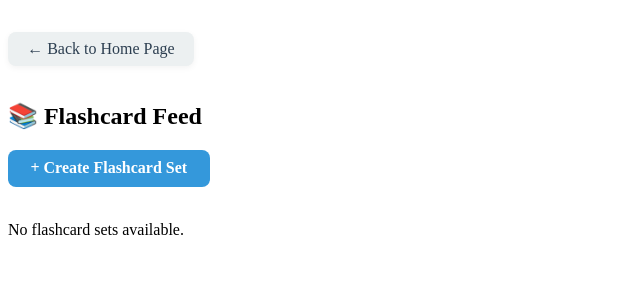
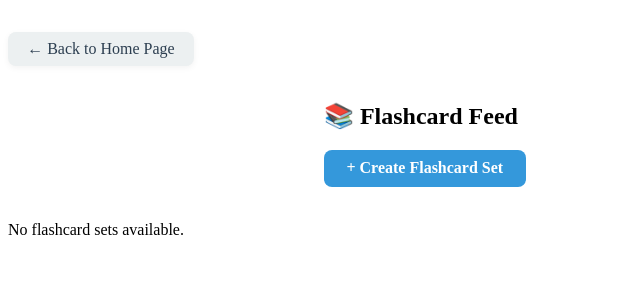
Before and after one commit to Isalifestyle/NOLIG, a Django app: template nolig/base/templates/base/flashcard_page.html in a window 1280 px wide. Shown: the part 74-374 px from the top of the page, without its empty margins (0-640 px from the left). Run offline with Django 5.2, Linux system fonts and the light colour scheme; the template is opened without the code that fills it, so the values that code supplies are empty.

Commit message:
Discussion Home View and Some Styling

```diff
--- a/nolig/base/templates/base/discussion_page.html
+++ b/nolig/base/templates/base/discussion_page.html
@@ -32,6 +32,11 @@
       .btn-create:hover {
         background-color: #2980b9;
       }
+
+    .discussion-card, .btn-create, h2 {
+        margin-left: 25%;
+        margin-right: 25%;
+    }
 </style>
 <div>
     <a href="{% url 'home' %}" class="btn-back">← Back to Home Page</a>
--- a/nolig/base/templates/base/flashcard_feed.html
+++ b/nolig/base/templates/base/flashcard_feed.html
@@ -7,12 +7,13 @@
     .flashcard-set {
         background-color: #e9f2fb;
         border-radius: var(--border-radius);
-        padding: 1rem 1.5rem;
+        padding: 1rem 1.2rem;
         margin-bottom: 1rem;
         box-shadow: 0 2px 5px rgba(0, 0, 0, 0.05);
         position: relative;
         transition: box-shadow 0.3s ease, background-color 0.3s ease;
         overflow: hidden;
+        max-width: 1000px;
     }
 
     .flashcard-set:hover {
@@ -88,8 +89,6 @@
 </style>
 
 
-    <h2>📚 Flashcard Feed</h2>
-
     <a href="{% url 'create-flashcard-set' %}" class="btn-primary">+ Create Flashcard Set</a>
     <br><br>
 
--- a/nolig/base/templates/base/flashcard_page.html
+++ b/nolig/base/templates/base/flashcard_page.html
@@ -17,8 +17,16 @@
     .btn-back:hover {
         background-color: #d0dae2;
     }
+
+    .flashcard-set, .btn-primary, h2 {
+        margin-left: 25%;
+        margin-right: 25%;
+    }
+
 </style>
+
 <a href="{% url 'home' %}" class="btn-back">← Back to Home Page</a>
 
+<h2>📚 Flashcard Feed</h2>
 {% include 'base/flashcard_feed.html' %}
 {% endblock %}
--- a/nolig/base/templates/base/home.html
+++ b/nolig/base/templates/base/home.html
@@ -51,6 +51,7 @@
     </div>
 
     <div>
+        <h2>Your Discussions</h2>
         <h5>{{discussion_count}} discussions available</h5>
         <a href="{% url 'create-discussion' %}" class="btn-create">+ Create Discussion</a>
 
@@ -62,6 +63,7 @@
         <div class="stacked-content">
 
             <div>
+                <h2>Your Flashcards</h2>
                 {% include 'base/flashcard_feed.html' %}
             </div>
             <div>
```
Also changed, not shown: nolig/base/templates/base/landing_page.html (+5 -5 lines), nolig/base/templates/base/login_register.html (+8 -2 lines), nolig/base/views.py (+8 -6 lines), nolig/db.sqlite3.
